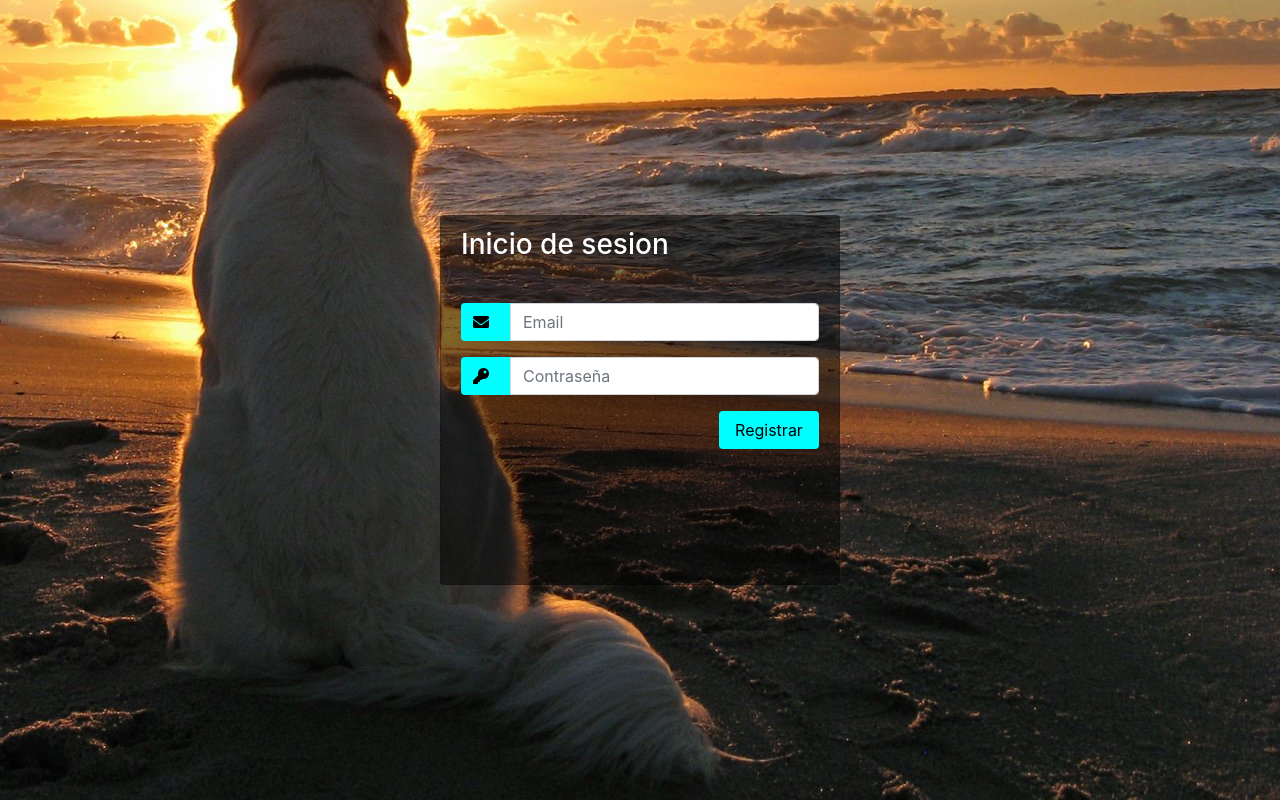
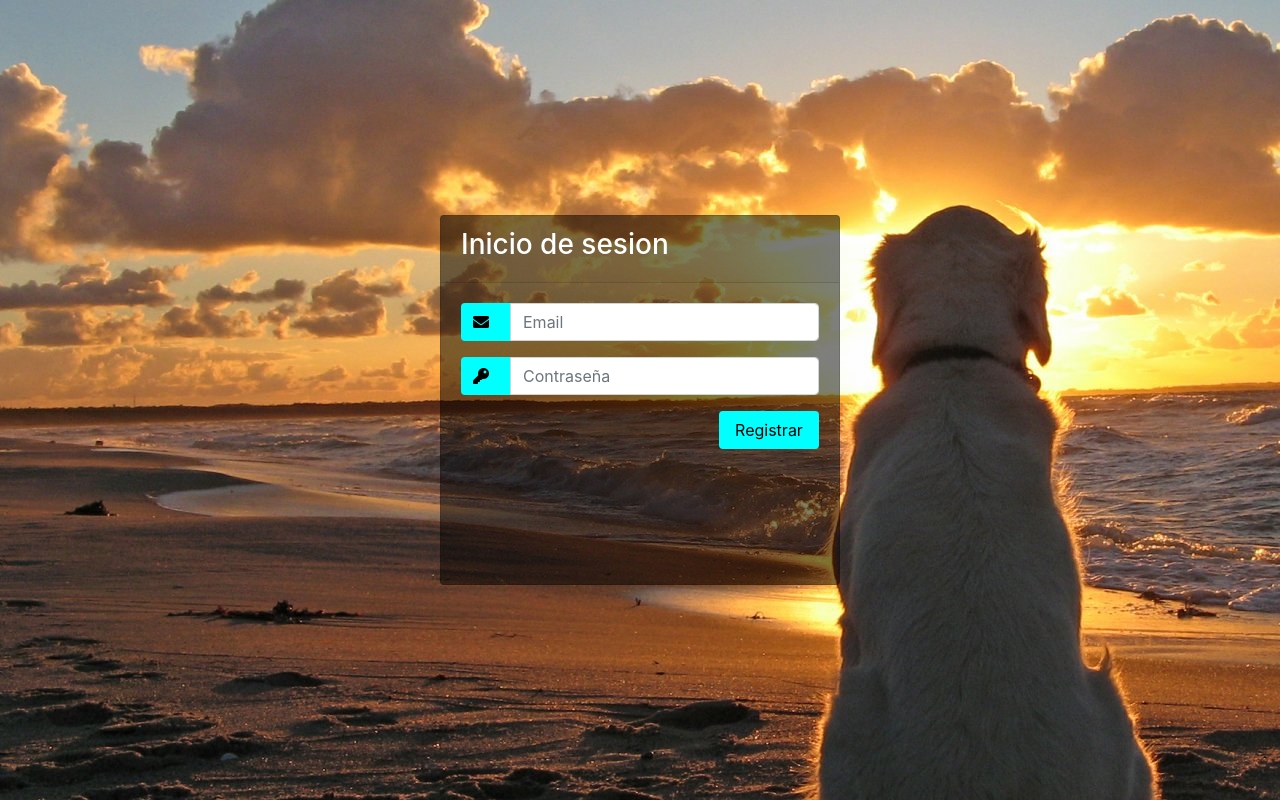
Before and after one commit to Engelret/DjangoMisPerris, a Django app: page /login in a window 1280 px wide. Run offline with Django 3.2, Linux system fonts and the light colour scheme; some libraries are stand-ins or nearby versions.

Commit message:
cambios estilo login

```diff
--- a/misPerris/static/css/estilo_login.css
+++ b/misPerris/static/css/estilo_login.css
@@ -6,9 +6,7 @@
 
 }
 
-body {
-    background: white url("img/login_registrar/perro.jpg") no-repeat right bottom;
-}
+body { background-image: url("../../static/img/login_registrar/perro.jpg");}
 
 
 .grid-block{
```
